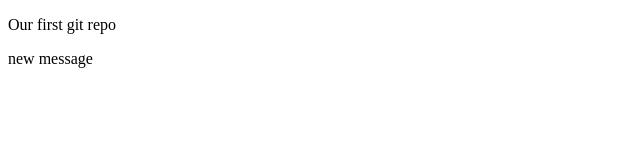
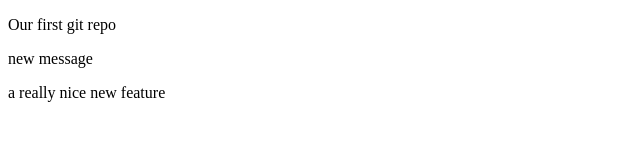
Before and after one commit to ik-izz/git_test, a plain HTML site: page index.html in a window 1280 px wide. Shown: the whole page, without its empty margins (0-640 px from the left). Drawn offline with Linux system fonts and the light colour scheme.

Commit message:
our first branch commit

```diff
--- a/index.html
+++ b/index.html
@@ -9,5 +9,6 @@
 <body>
     <p>Our first git repo</p>
     <p>new message</p>
+    <p>a really nice new feature</p>
 </body>
 </html>
```
